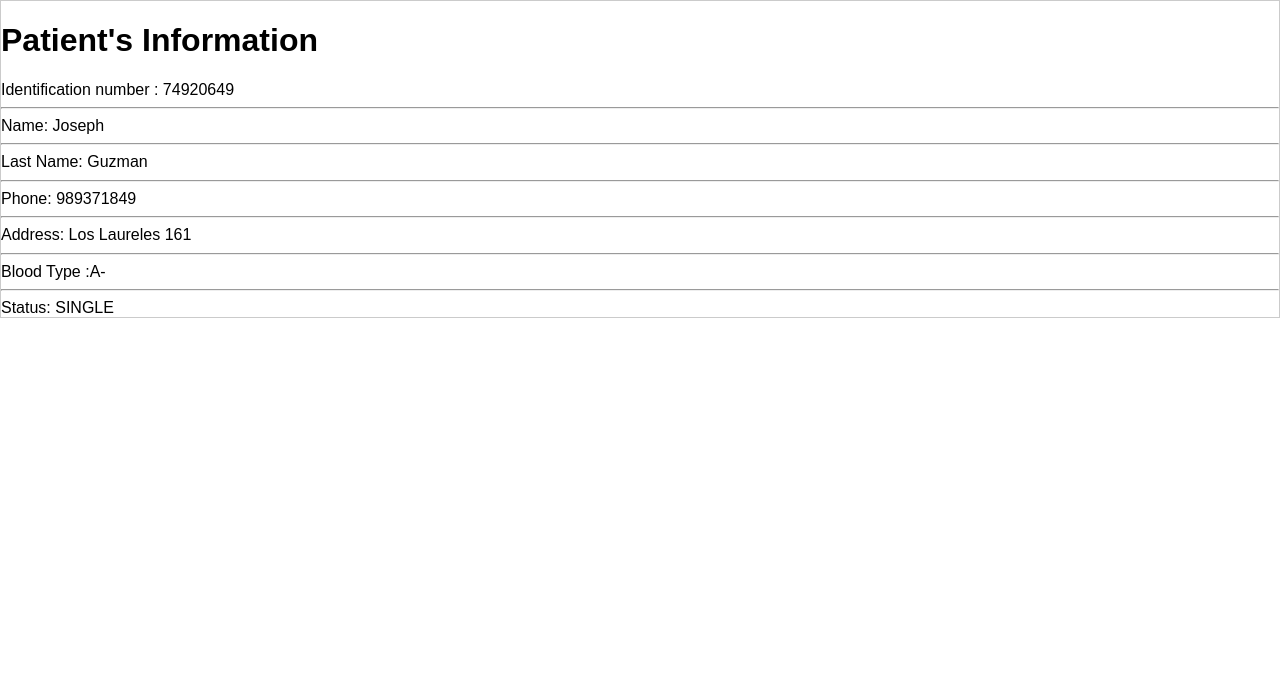
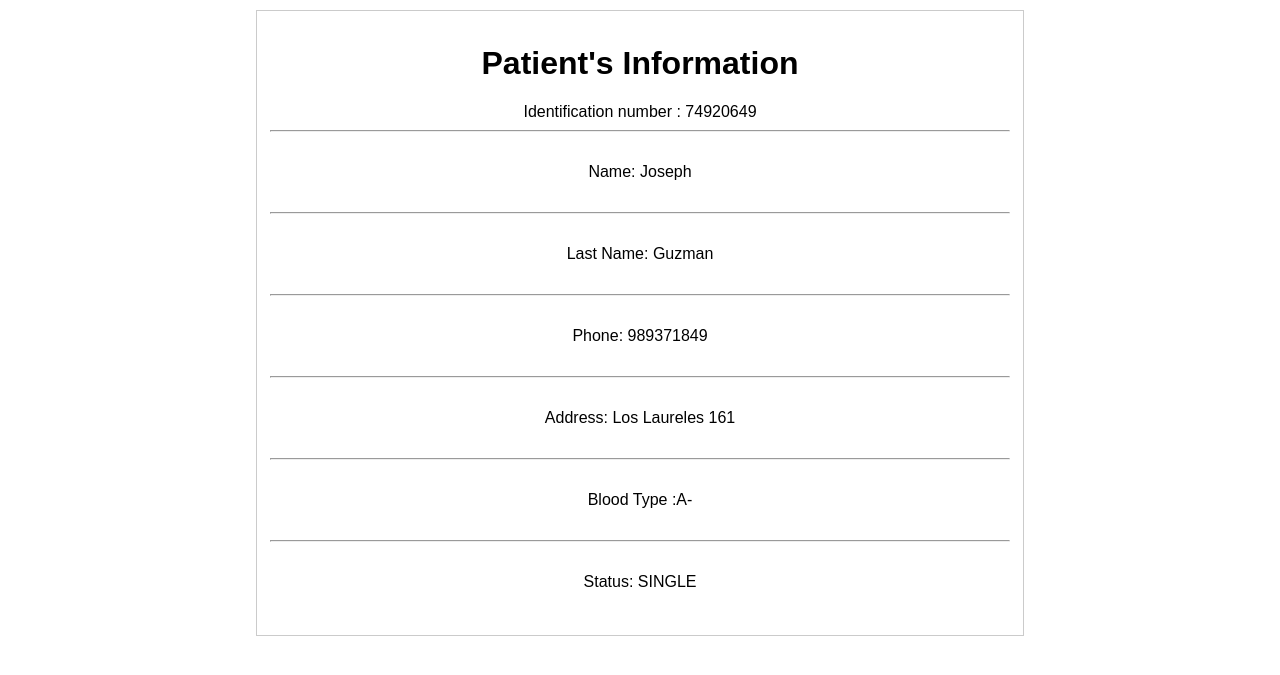
Before and after one commit to JosephGuzmanL/Med_Office, a Django app: page /info_patient/74920649 in a window 1280 px wide. Shown: the top 675 px of the page. Run offline with Django 3.2, Linux system fonts and the light colour scheme; data comes from the database, SQL or seed files in the repository; both versions use the stored data as it was after the commit; data that the repository does not hold is empty; some libraries are stand-ins or nearby versions.

Commit message:
add styles on info_patient

```diff
--- a/med_office/static/templates/infoPatient.html
+++ b/med_office/static/templates/infoPatient.html
@@ -15,26 +15,30 @@
             margin-right: 20%;
             border-style: solid;
             text-align: center;
+            padding:1%;
+        }
+        .cell_patient {
+            padding:2%;
         }
 
     </style>
 </head>
 <body>
-    <div class = "pure-table">
+    <div class = "info_patient pure-table" >
         <h1>Patient's Information</h1>
         Identification number : {{patient.identification}}
         <hr>
-        Name: {{patient.name}}
+        <p class="cell_patient">Name: {{patient.name}}</p>
         <hr>
-        Last Name: {{patient.last_name}}
+        <p class="cell_patient">Last Name: {{patient.last_name}}</p>
         <hr>
-        Phone: {{patient.phone}}
+        <p class="cell_patient">Phone: {{patient.phone}}</p>
         <hr>
-        Address: {{patient.address}}
+        <p class="cell_patient">Address: {{patient.address}}</p>
         <hr>
-        Blood Type :{{patient.get_blood_type_display}}
+        <p class="cell_patient">Blood Type :{{patient.get_blood_type_display}}</p>
         <hr>
-        Status: {{patient.get_status_display}}
+        <p class="cell_patient">Status: {{patient.get_status_display}}</p>
     </div>
 
     <div>
--- a/med_office/static/templates/mainPatient.html
+++ b/med_office/static/templates/mainPatient.html
@@ -63,7 +63,7 @@
             <p>
                 Are you sure you want to delete this Patient?
             </p>
-            <a id ="modal-link"href="#">Delete</a>
+            <a class="pure-button"id ="modal-link"href="#">Delete</a>
         </div>
 
     </div>
```
Also changed, not shown: med_office/db.sqlite3, 1 other file.
